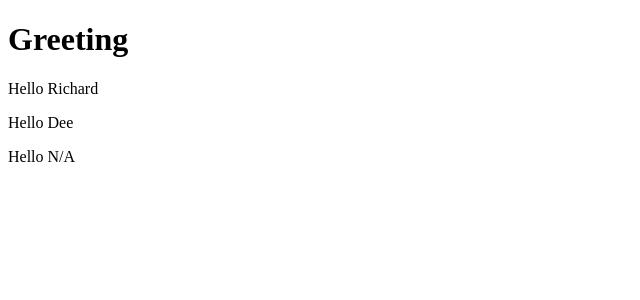
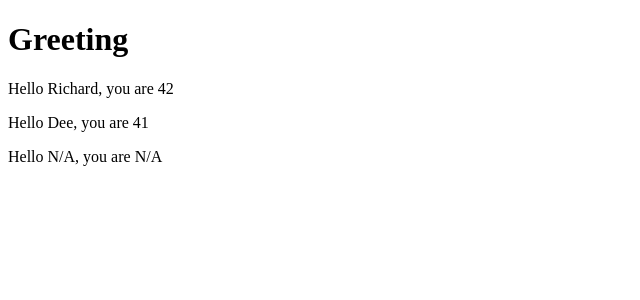
Before and after one commit to webbuyrich/fullstackopen, a React (Create React App) app in the folder part1/: page / in a window 1280 px wide. Shown: the top 300 px of the page, without its empty margins (0-640 px from the left). Built offline with nearby package versions, Linux system fonts and the light colour scheme.

Commit message:
added new prop. hardcoded one name. used JS wrapped in curly braces for other values

```diff
--- a/part1/src/App.js
+++ b/part1/src/App.js
@@ -2,21 +2,22 @@
 const Hello = (props) =>{
   return(
     <div>
-      <p>Hello {props.name}</p>
+      <p>Hello {props.name}, you are {props.age}</p>
     </div>
   )
 }
 
 /* render multiple components inside a component */
 const App = () => {
-
+  const name  = 'Richard'
+  const age   = 42
   return(
     <div>
       <h1>Greeting</h1>
       {/* render the Hello component inside the App component */}
-      <Hello name="Richard"/>
-      <Hello name="Dee"/>
-      <Hello name="N/A"/>
+      <Hello name={name} age={age}/>
+      <Hello name="Dee" age={32+9}/>
+      <Hello name="N/A" age='N/A'/>
     </div>
   )
 }
```
